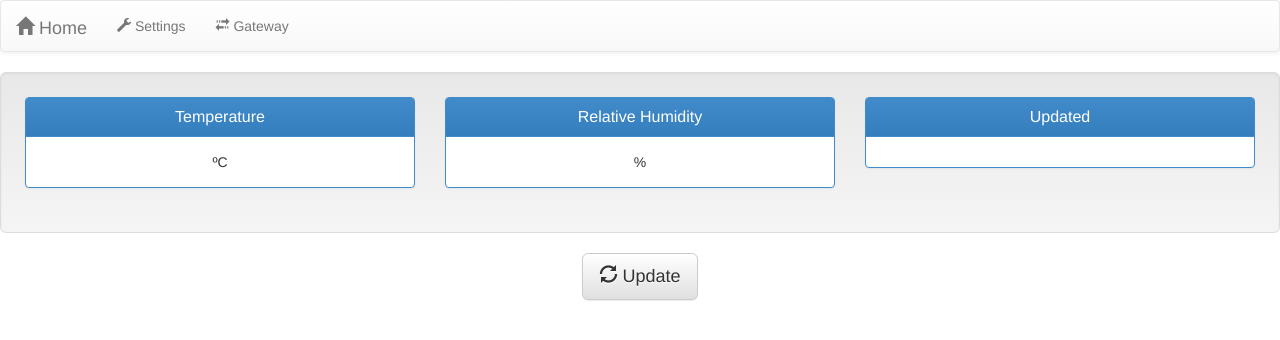
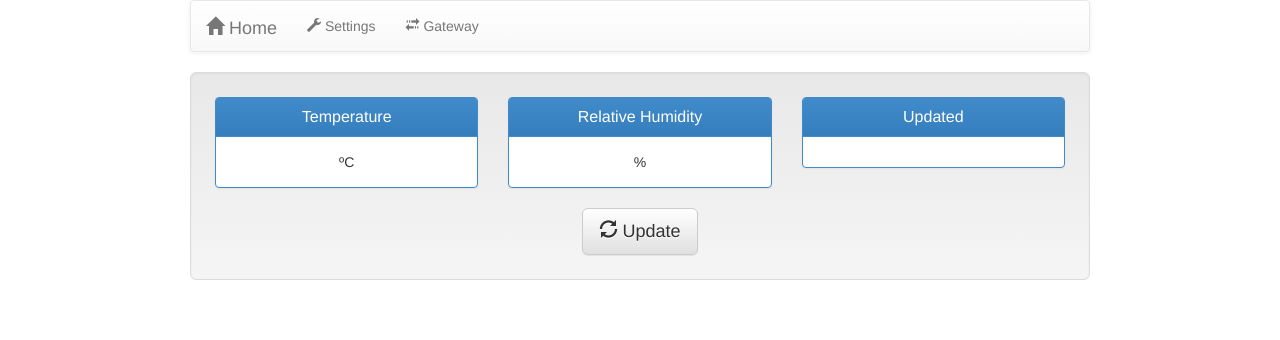
Before and after one commit to ABalanuta/PerOMAS_PI, a Flask app: template testing/modules/web/templates/index.html in a window 1280 px wide. Shown: the top 340 px of the page. Run offline with Flask 2, Linux system fonts and the light colour scheme; the template is opened without the code that fills it, so the values that code supplies are empty; parts of the project's set-up code (start-up, migrations or seed data) failed here and were passed over; some libraries are stand-ins or nearby versions.

Commit message:
changed component width

```diff
--- a/testing/modules/web/templates/base.html
+++ b/testing/modules/web/templates/base.html
@@ -29,7 +29,7 @@
   <body>
 
 	<!-- Navigation BAR -->
-	<nav class="navbar navbar-default" role="navigation">
+	<nav class="navbar navbar-default" role="navigation" style="max-width:900px;">
 	<div class="container-fluid">
 
 	<!-- Brand and toggle get grouped for better mobile display -->
--- a/testing/modules/web/templates/index.html
+++ b/testing/modules/web/templates/index.html
@@ -2,7 +2,7 @@
 
 {% block content %}
 
-	<div class="well well-lg">
+	<div class="well well-lg" style="max-width:900px;">
 		<div class="row">
 			<div class="col-md-4">
 	<div class="panel panel-primary">
@@ -41,6 +41,11 @@
 		</div>
 	</div></div>
 		</div>
+
+		<button type="button" class="btn btn-default btn-lg">
+			<span class="glyphicon glyphicon-refresh"></span> Update
+		</button>
+
 	</div>
 
 
@@ -52,9 +57,7 @@
 
 
 
-	<button type="button" class="btn btn-default btn-lg">
-		 <span class="glyphicon glyphicon-refresh"></span> Update
-	</button>
+
 
 
 
```
